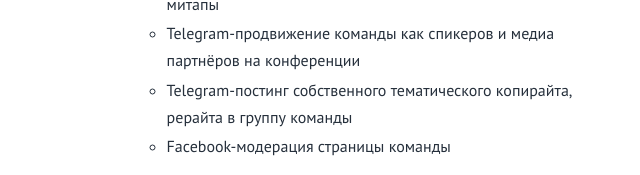
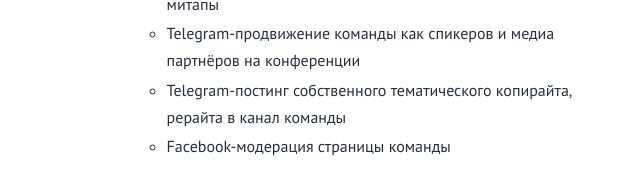
Before and after one commit to miroslavavavshko/miroslavavavshko.github.io, a plain HTML site: page ru.html in a window 1280 px wide. Shown: the part 699-874 px from the top of the page, 375-1015 px from the left. Drawn offline with Linux system fonts and the light colour scheme.

Commit message:
Update ru.html

```diff
--- a/ru.html
+++ b/ru.html
@@ -108,7 +108,7 @@
 								<li>Поиск новых клиентов для арбитражной команды</li>
 								<li>Продвижение команды на online, offline-конференции, митапы</li>
 								<li>Telegram-продвижение команды как спикеров и медиа партнёров на конференции</li>
-								<li>Telegram-постинг собственного тематического копирайта, рерайта в группу команды</li>
+								<li>Telegram-постинг собственного тематического копирайта, рерайта в канал команды</li>
 								<li>Facebook-модерация страницы команды</li>
 							</ul>
 						</td>
```
